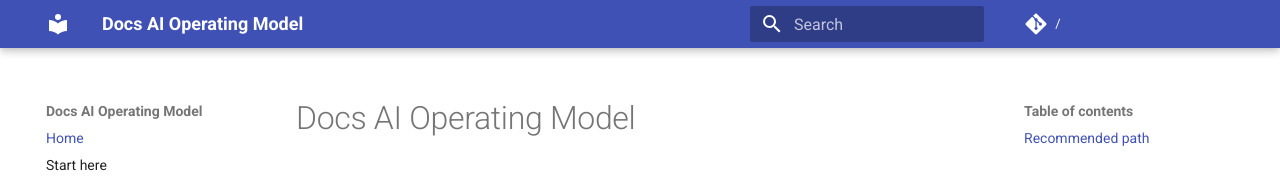
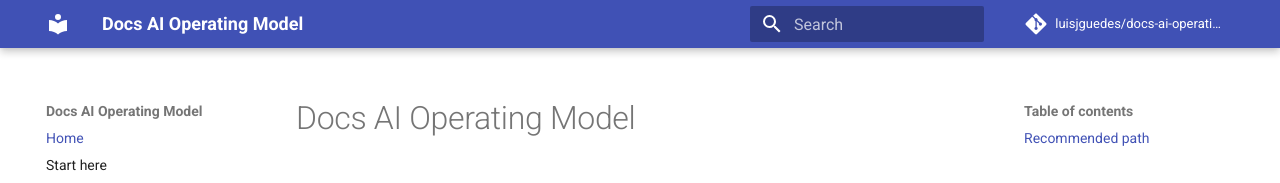
Before and after one commit to luisjguedes/docs-ai-operating-model, an MkDocs documentation site: the page built from docs/index.md, in a window 1280 px wide. Shown: the top 183 px of the page. Built offline with MkDocs 1.6.1 and Material for MkDocs 9.7.7, drawn with Linux system fonts in a browser that asks for light colours; comment, search, counter and statistics services are not loaded.

Commit message:
Update mkdocs.yml

```diff
--- a/mkdocs.yml
+++ b/mkdocs.yml
@@ -1,6 +1,8 @@
 site_name: Docs AI Operating Model
-repo_url: https://github.com/<YOUR-ORG>/<YOUR-REPO>
-repo_name: <YOUR-ORG>/<YOUR-REPO>
+repo_url: https://github.com/luisjguedes/docs-ai-operating-model
+repo_name: luisjguedes/docs-ai-operating-model
+edit_uri: edit/main/docs/
+
 theme:
   name: material
   features:
```
